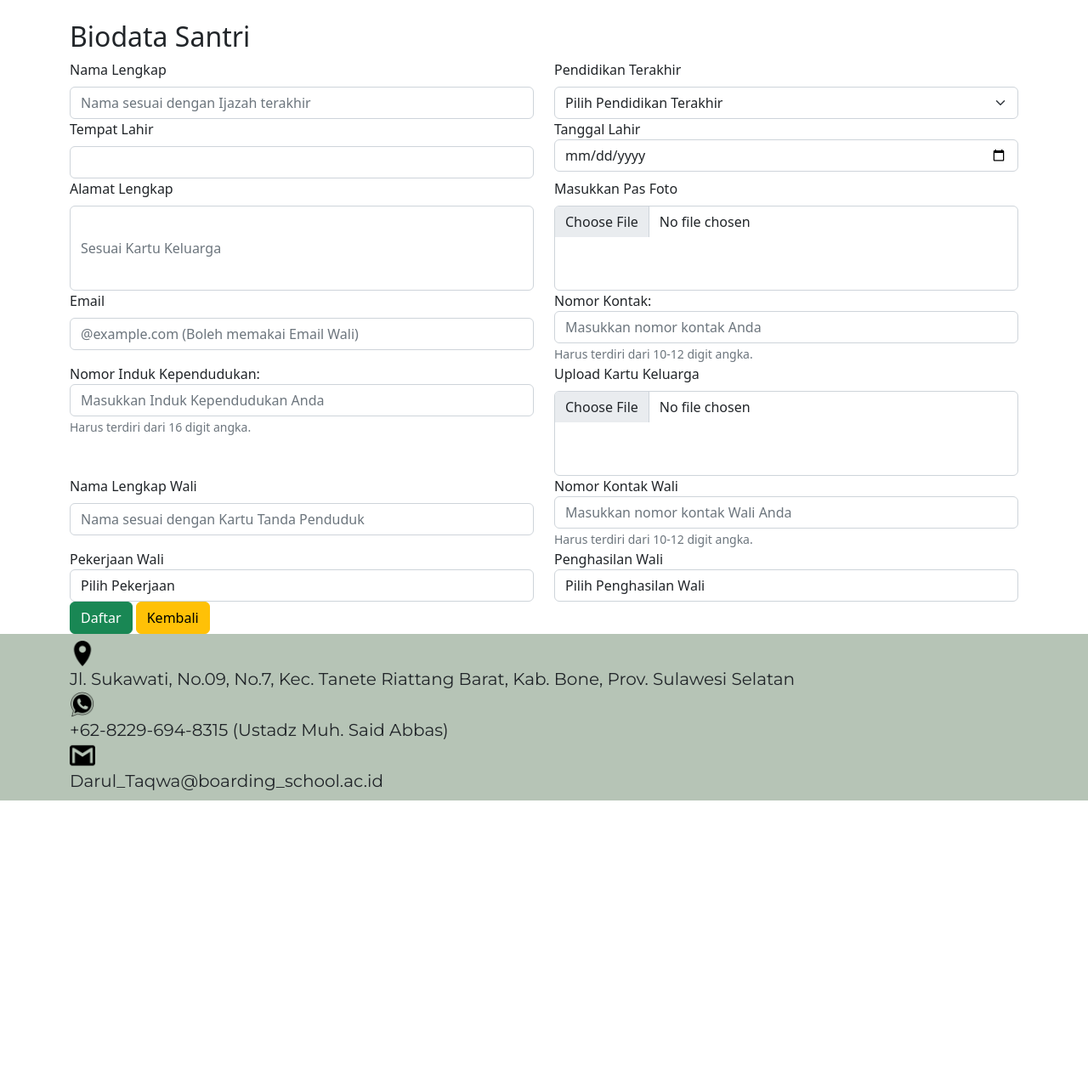
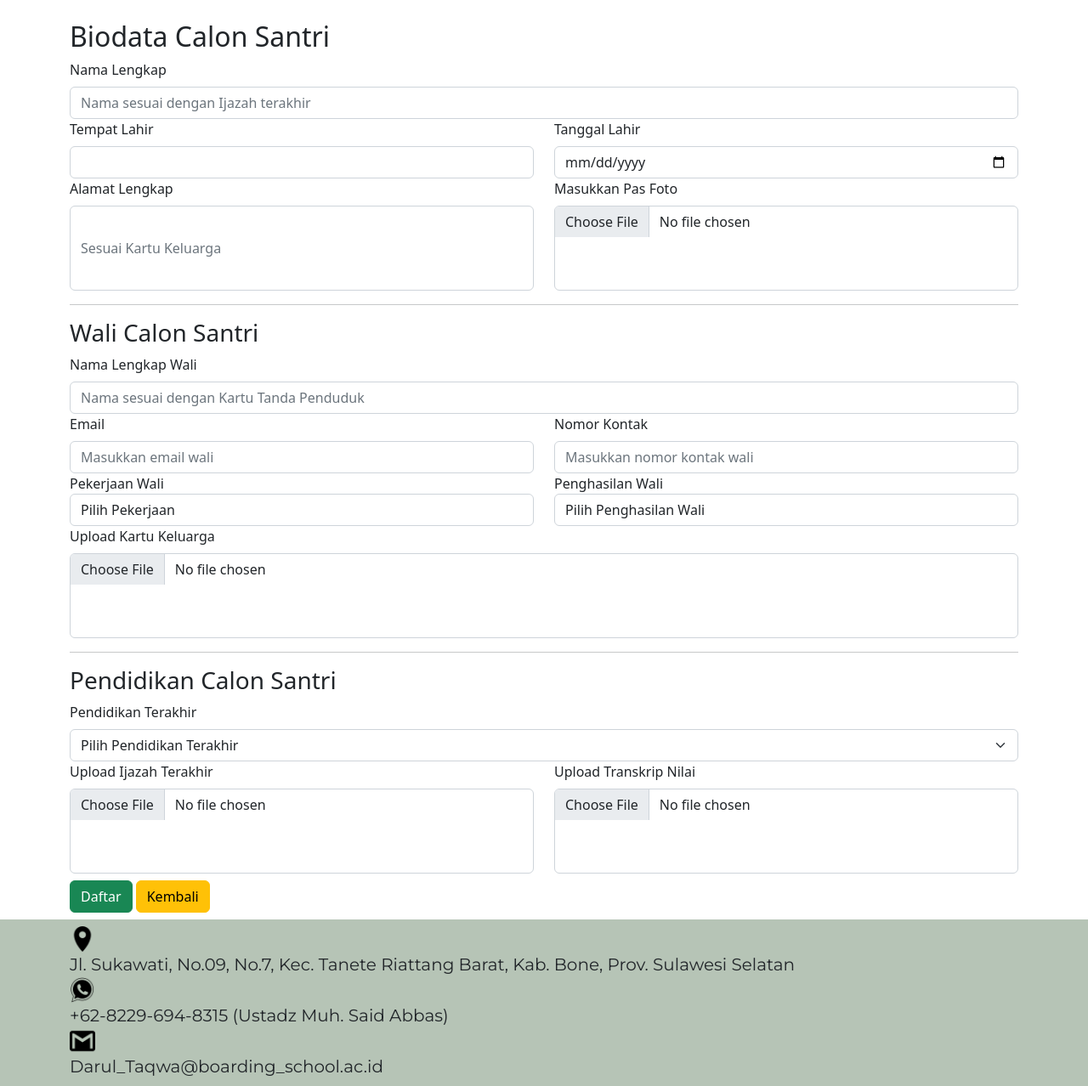
Before and after one commit to AhsanulKhaliq/Copy-dari-Mario, a PHP site: page /index.php?p=santri in a window 1280 px wide. Shown: the part 62-1340 px from the top of the page at 85% size. Before the commit the page ends 1004 px from the top, so only its background shows below. Run offline with PHP 8.4, Linux system fonts and the light colour scheme.

Commit message:
Update UI form pendaftaran

```diff
--- a/pages/santri.php
+++ b/pages/santri.php
@@ -22,22 +22,12 @@ if(isset($_POST['btnSubmit'])){
         $santri->SelectOneSantri();
     }
 ?>
-<h2>Biodata Santri</h2>
+<h2>Biodata Calon Santri</h2>
 <form class="form-group" action="" method="post">
   <div class="row">
     <div class="col-sm">
       <label for="inputNama" class="form-label">Nama Lengkap</label>
       <input type="text" class="form-control" placeholder="Nama sesuai dengan Ijazah terakhir" name="inputNama">
-    </div>
-
-    <div class="col-sm">
-      <label for="selectSekolah" class="form-label">Pendidikan Terakhir</label>
-      <select class="form-select" aria-label="Default select example" name="pendidikanSantri">
-        <option selected>Pilih Pendidikan Terakhir</option>
-        <option value="SD/MI">Sekolah Dasar/Madrasah Ibtidaiyah</option>
-        <option value="SMP/MTs">Sekolah Menengah Pertama/Madrasah Tsanawiyah</option>
-        <option value="SMA/MA">Sekolah Menengah Atas/Madrasah Aliyah</option>
-      </select>
     </div>
   </div>
 
@@ -48,7 +38,7 @@ if(isset($_POST['btnSubmit'])){
     </div>
 
     <div class="col-sm">
-      <label for="inputTanggalLahir">Tanggal Lahir</label>
+      <label for="inputTanggalLahir" class="form-label">Tanggal Lahir</label>
       <input type="date" class="form-control" id="inputTanggalLahir" name="tanggal">
     </div>
   </div>
@@ -65,42 +55,25 @@ if(isset($_POST['btnSubmit'])){
     </div>
   </div>
 
-  <div class="row">
-    <div class="col-sm">
-      <label for="inputEmail" class="form-label">Email</label>
-      <input type="email" class="form-control" name="w_email" placeholder="@example.com (Boleh memakai Email Wali)">
-    </div>
-
-    <div class="col-sm">
-      <label for="inputKontak">Nomor Kontak:</label>
-      <input type="tel" class="form-control" id="inputKontak" name="w_phone" placeholder="Masukkan nomor kontak Anda" pattern="[0-9]{10,12}" minlength="10" maxlength="12">
-      <small id="nomorKontak" class="form-text text-muted">Harus terdiri dari 10-12 digit angka.</small>
-    </div>
-  </div>
-
-  <div class="row">
-    <div class="col-sm">
-      <label for="inputNik">Nomor Induk Kependudukan:</label>
-      <input type="tel" class="form-control" id="inputNik" name="nomorNik" placeholder="Masukkan Induk Kependudukan Anda" pattern="[0-9]" minlength="15" maxlength="16">
-      <small id="nomorKontak" class="form-text text-muted">Harus terdiri dari 16 digit angka.</small>
-    </div>
-
-    <div class="col-sm">
-      <label for="fileKK" class="form-label">Upload Kartu Keluarga</label>
-      <input class="form-control" type="file" name="w_familyRegist" style="height: 100px">
-    </div>
-  </div>
+  <hr>
+  <h3>Wali Calon Santri</h3>
 
   <div class="row">
     <div class="col-sm">
       <label for="inputNamaWali" class="form-label">Nama Lengkap Wali</label>
       <input type="text" class="form-control" placeholder="Nama sesuai dengan Kartu Tanda Penduduk" name="w_fullName">
     </div>
+  </div>
+
+  <div class="row">
+    <div class="col-sm">
+      <label for="inputEmail" class="form-label">Email</label>
+      <input type="email" class="form-control" name="w_email" placeholder="Masukkan email wali">
+    </div>
 
     <div class="col-sm">
-      <label for="inputKontakWali">Nomor Kontak Wali</label>
-      <input type="tel" class="form-control" id="nomor" name="w_phone" placeholder="Masukkan nomor kontak Wali Anda" pattern="[0-9]{10,12}" minlength="10" maxlength="12">
-      <small id="nomorKontakWali" class="form-text text-muted">Harus terdiri dari 10-12 digit angka.</small>
+      <label for="inputKontak" class="form-label">Nomor Kontak</label>
+      <input type="tel" class="form-control" id="inputKontak" name="w_phone" placeholder="Masukkan nomor kontak wali" pattern="[0-9]{10,12}" minlength="10" maxlength="12">
     </div>
   </div>
 
@@ -137,9 +110,43 @@ if(isset($_POST['btnSubmit'])){
     </div>
   </div>
 
-  <div class="col-sm">
-  <input type="submit" class="btn btn-success" value="Daftar" name="btnSubmit">
-  <a href="index.php" class="btn btn-warning">Kembali</a>
+  <div class="row">
+    <div class="col-sm">
+      <label for="fileKK" class="form-label">Upload Kartu Keluarga</label>
+      <input class="form-control" type="file" name="w_familyRegist" style="height: 100px">
+    </div>
+  </div>
+
+  <hr>
+  <h3>Pendidikan Calon Santri</h3>
+  <div class="row">
+    <div class="col-sm">
+      <label for="selectSekolah" class="form-label">Pendidikan Terakhir</label>
+      <select class="form-select" aria-label="Default select example" name="pendidikanSantri">
+        <option selected>Pilih Pendidikan Terakhir</option>
+        <option value="SD/MI">Sekolah Dasar/Madrasah Ibtidaiyah</option>
+        <option value="SMP/MTs">Sekolah Menengah Pertama/Madrasah Tsanawiyah</option>
+        <option value="SMA/MA">Sekolah Menengah Atas/Madrasah Aliyah</option>
+      </select>
+    </div>
+  </div>
+
+  <div class="row">
+    <div class="col-sm">
+      <label for="p_certificate" class="form-label">Upload Ijazah Terakhir</label>
+      <input class="form-control" type="file" name="p_certificate" style="height: 100px">
+    </div>
+    <div class="col-sm">
+      <label for="p_transcript" class="form-label">Upload Transkrip Nilai</label>
+      <input class="form-control" type="file" name="p_transcript" style="height: 100px">
+    </div>
+  </div>
+
+  <div class="row my-2">
+    <div class="column">
+      <input type="submit" class="btn btn-success" value="Daftar" name="btnSubmit">
+      <a href="index.php" class="btn btn-warning">Kembali</a>
+    </div>
   </div>
 </form>
 
```
